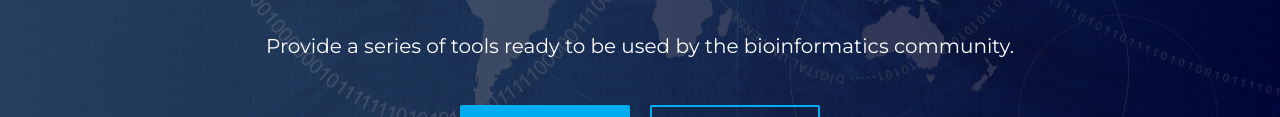
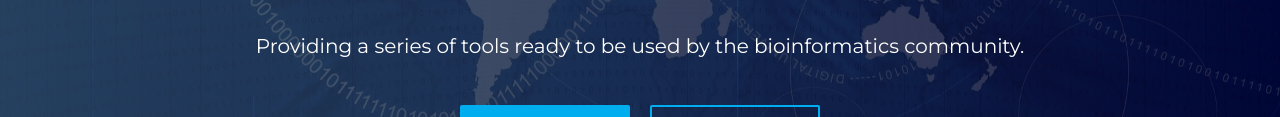
Before and after one commit to GenomePTiMM/GenomePTiMM.github.io, a website: page index.html in a window 1280 px wide. Both pictures are taken after a click on the link "genomeptimm@gmail.com". Shown: the part 533-650 px from the top of the page. Drawn offline with Linux system fonts and the light colour scheme.

Commit message:
Update index.html

```diff
--- a/index.html
+++ b/index.html
@@ -148,7 +148,7 @@
               <!-- Welcome Text -->
               <div class="welcome-text text-center">
                 <h2 data-animation="fadeInDown" data-delay="100ms">Development of next-generation data analysis pipelines</h2>
-                <p data-animation="fadeInDown" data-delay="300ms">Provide a series of tools ready to be used by the bioinformatics community.
+                <p data-animation="fadeInDown" data-delay="300ms">Providing a series of tools ready to be used by the bioinformatics community.
 
                   </p>
                 <div class="welcome-btn-group">
```
